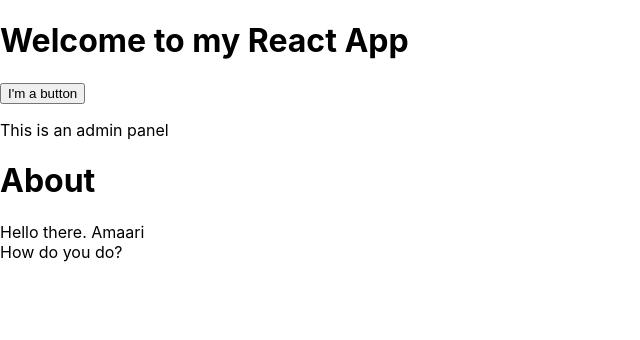
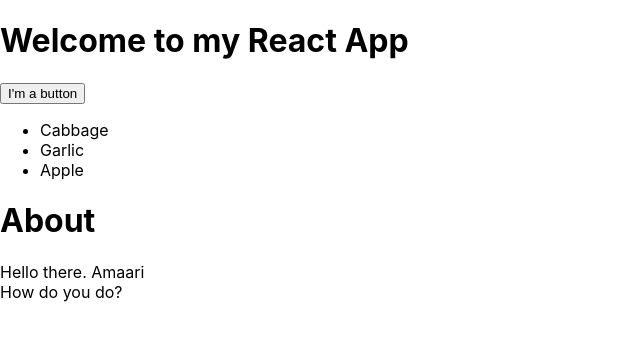
Before and after one commit to AMAARIDOR/react-test-new, a React (Create React App) app: page / in a window 1280 px wide. Shown: the top 340 px of the page, without its empty margins (0-640 px from the left). Built offline with nearby package versions, Linux system fonts and the light colour scheme.

Commit message:
Shopping list component create with array map method

```diff
--- a/src/App.jsx
+++ b/src/App.jsx
@@ -17,14 +17,22 @@ function LoginForm() {
   );
 }
 
+const products = [
+  { title: "Cabbage", id: 1 },
+  { title: "Garlic", id: 2 },
+  { title: "Apple", id: 3 },
+];
+
+function ShoppingList() {
+  const listItems = products.map((product) => (
+    <li key={product.id}>{product.title}</li>
+  ));
+
+  return <ul>{listItems}</ul>;
+}
+
 let content;
-let isLoggedIn = true;
-
-if (isLoggedIn) {
-  content = <AdminPanel />;
-} else {
-  content = <LoginForm />;
-}
+let isLoggedIn = false;
 
 function MyButton() {
   return <button>I'm a button</button>;
@@ -56,7 +64,10 @@ function App() {
         <h1>Welcome to my React App</h1>
         <MyButton />
       </div>
-      <div>{content}</div>
+      <div>
+        <ShoppingList />
+      </div>
+      <div>{isLoggedIn && <AdminPanel />}</div>
       <div>
         <AboutPage />
       </div>
```
